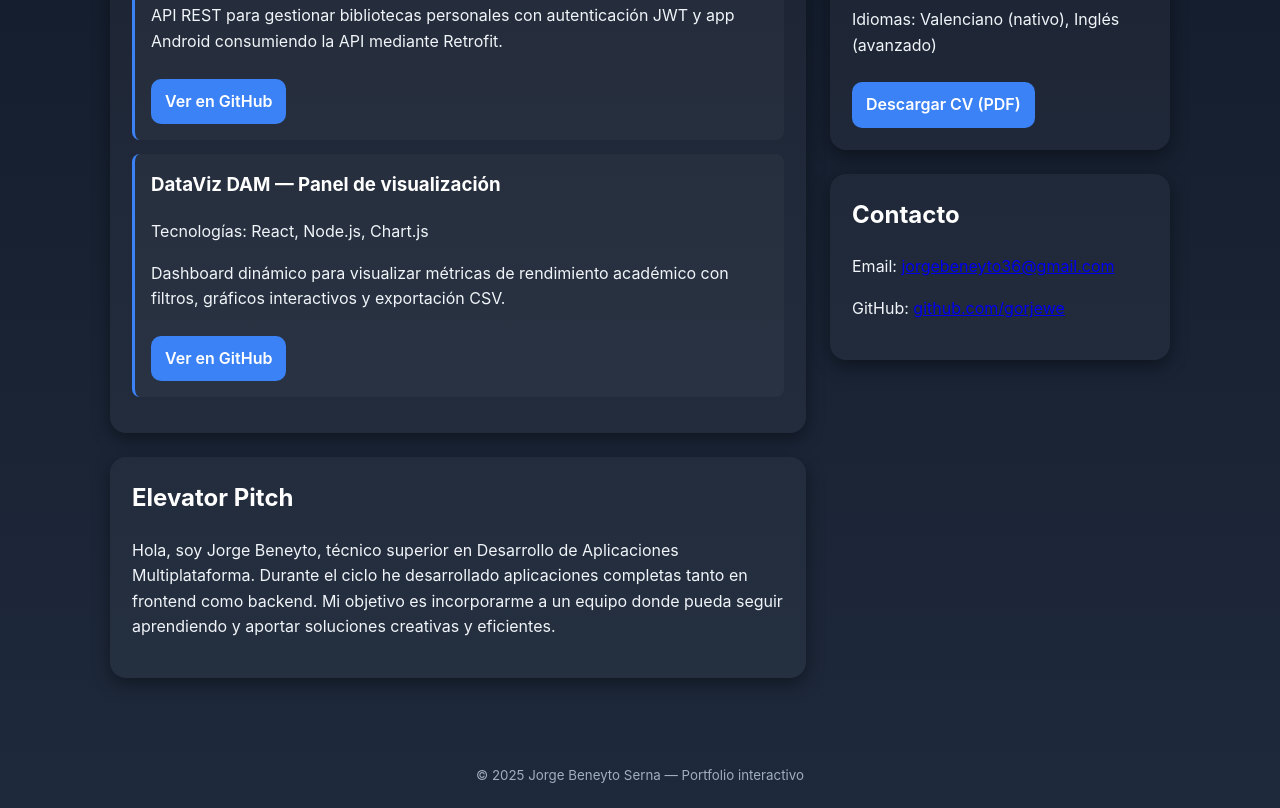
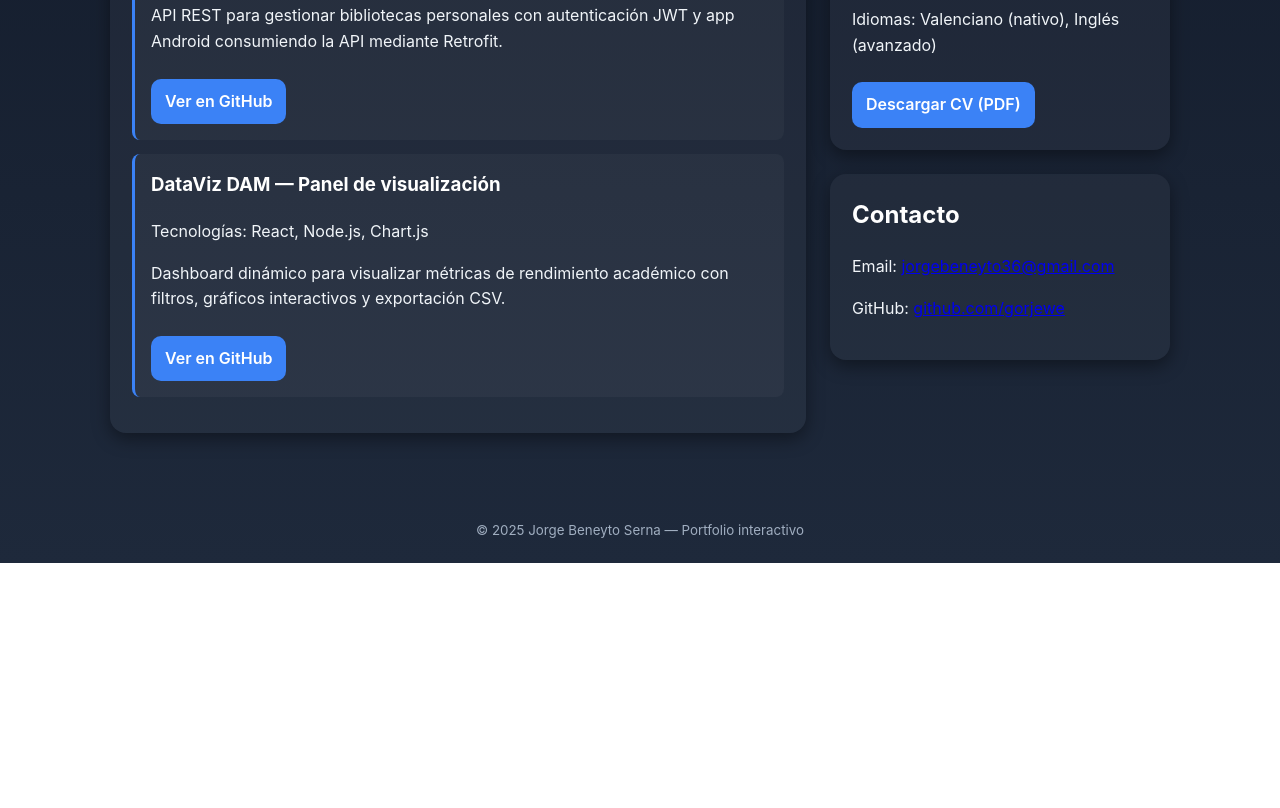
Before and after one commit to gorjewe/Portfolio-Jorge-Beneyto, a plain HTML site: page index.html in a window 1280 px wide. Shown: the part 856-1664 px from the top of the page. After the commit the page ends 1419 px from the top, so only its background shows below. Drawn offline with Linux system fonts and the light colour scheme.

Commit message:
Update index.html

```diff
--- a/index.html
+++ b/index.html
@@ -84,11 +84,6 @@
           </div>
         </div>
       </div>
-
-      <div class="card" id="pitch">
-        <h2>Elevator Pitch</h2>
-        <p>Hola, soy Jorge Beneyto, técnico superior en Desarrollo de Aplicaciones Multiplataforma. Durante el ciclo he desarrollado aplicaciones completas tanto en frontend como backend. Mi objetivo es incorporarme a un equipo donde pueda seguir aprendiendo y aportar soluciones creativas y eficientes.</p>
-      </div>
     </section>
 
     <aside>
```
